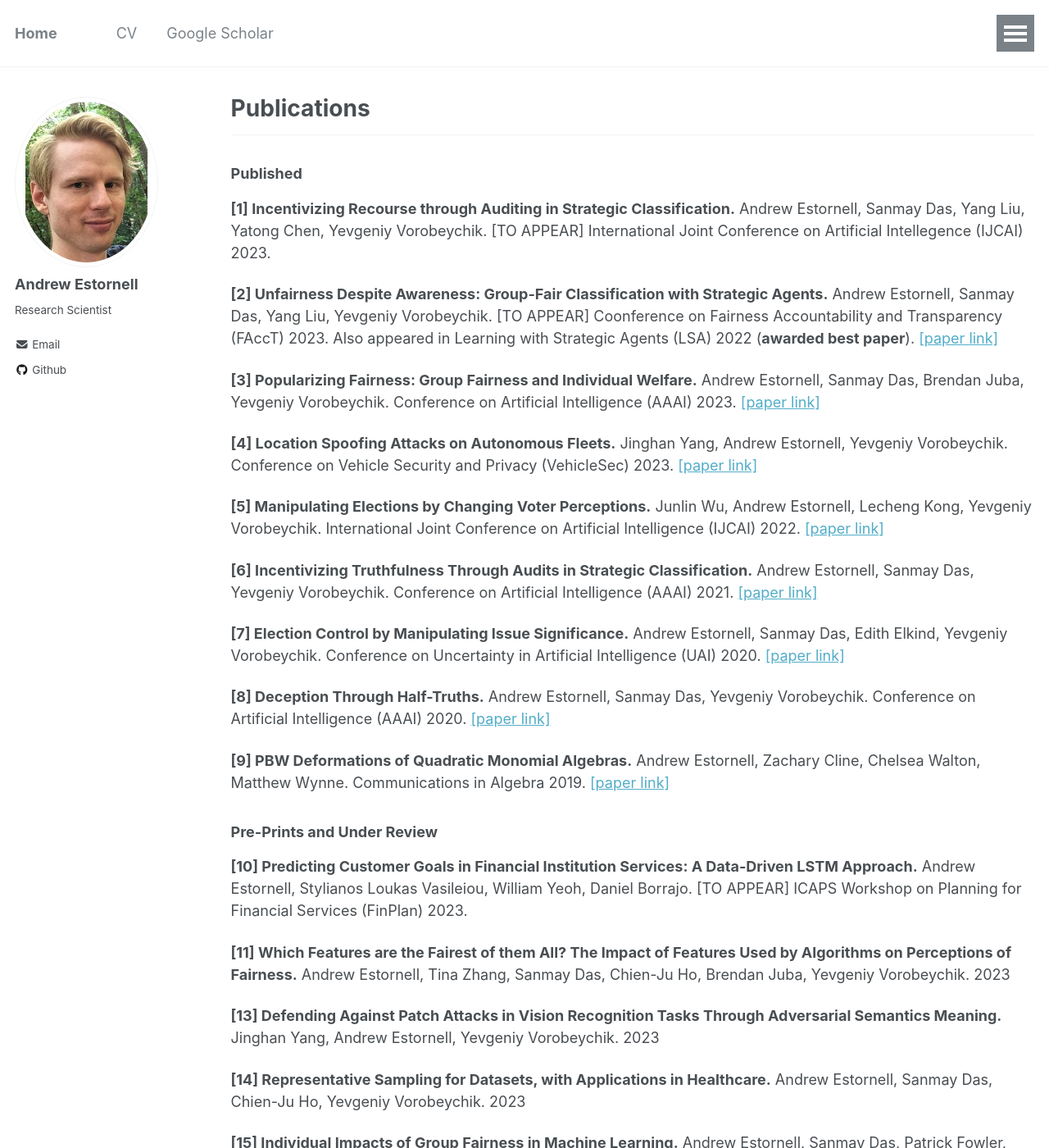
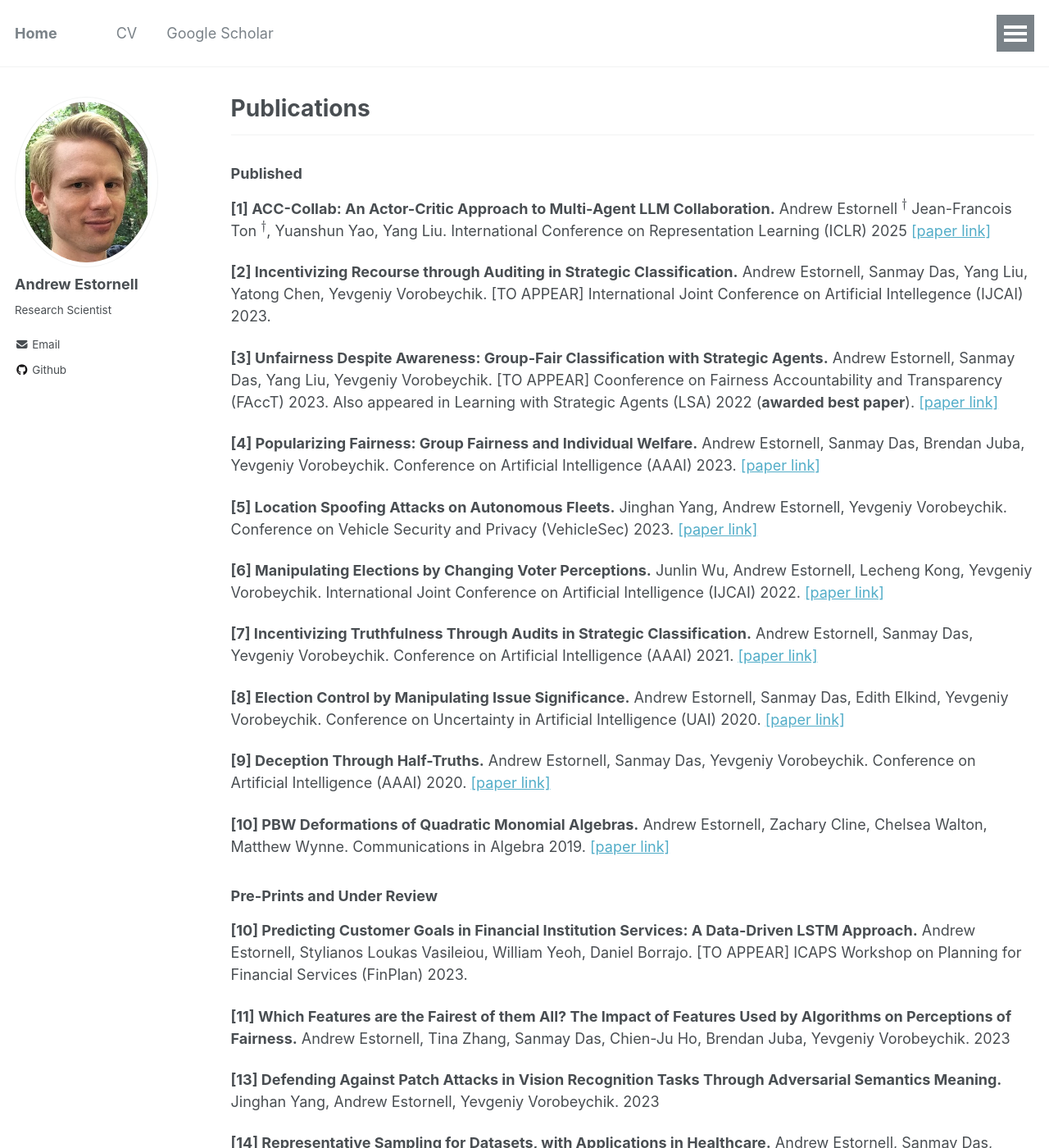
Before and after one commit to andrewEstornell/andrewEstornell.github.io, a Jekyll site: the page built from _pages/publications.md, in a window 1280 px wide and 1400 px high. Shown: the whole window at 82% size. Built offline with Jekyll 4.4.1, drawn with Linux system fonts in a browser that asks for light colours; nearby versions of some CDN libraries; a script bundle is joined from its source files by our own code; library files that are not in the unit come from our copies; formulas are drawn with MathJax 3.

Commit message:
Update publications.md

```diff
--- a/_pages/publications.md
+++ b/_pages/publications.md
@@ -7,24 +7,25 @@
 
 ------
 ### Published
+**[1] ACC-Collab: An Actor-Critic Approach to Multi-Agent LLM Collaboration.** Andrew Estornell $^\dagger$  Jean-Francois Ton $^\dagger$, Yuanshun Yao, Yang Liu. International Conference on Representation Learning (ICLR) 2025 [[paper link]](https://arxiv.org/abs/2411.00053)
 
-**[1] Incentivizing Recourse through Auditing in Strategic Classification.** Andrew Estornell, Sanmay Das, Yang Liu, Yatong Chen, Yevgeniy Vorobeychik. \[TO APPEAR\] International Joint Conference on Artificial Intellegence (IJCAI) 2023.
+**[2] Incentivizing Recourse through Auditing in Strategic Classification.** Andrew Estornell, Sanmay Das, Yang Liu, Yatong Chen, Yevgeniy Vorobeychik. \[TO APPEAR\] International Joint Conference on Artificial Intellegence (IJCAI) 2023.
 
-**[2] Unfairness Despite Awareness: Group-Fair Classification with Strategic Agents.** Andrew Estornell, Sanmay Das, Yang Liu, Yevgeniy Vorobeychik. \[TO APPEAR\] Coonference on Fairness Accountability and Transparency (FAccT) 2023. Also appeared in Learning with Strategic Agents (LSA) 2022 (**awarded best paper**). [[paper link]](https://arxiv.org/pdf/2112.02746.pdf)
+**[3] Unfairness Despite Awareness: Group-Fair Classification with Strategic Agents.** Andrew Estornell, Sanmay Das, Yang Liu, Yevgeniy Vorobeychik. \[TO APPEAR\] Coonference on Fairness Accountability and Transparency (FAccT) 2023. Also appeared in Learning with Strategic Agents (LSA) 2022 (**awarded best paper**). [[paper link]](https://arxiv.org/pdf/2112.02746.pdf)
 
-**[3] Popularizing Fairness: Group Fairness and Individual Welfare.** Andrew Estornell, Sanmay Das, Brendan Juba, Yevgeniy Vorobeychik. Conference on Artificial Intelligence (AAAI) 2023. [[paper link]](https://scholar.google.com/citations?view_op=view_citation&hl=en&user=SSW02WEAAAAJ&citation_for_view=SSW02WEAAAAJ:UeHWp8X0CEIC)
+**[4] Popularizing Fairness: Group Fairness and Individual Welfare.** Andrew Estornell, Sanmay Das, Brendan Juba, Yevgeniy Vorobeychik. Conference on Artificial Intelligence (AAAI) 2023. [[paper link]](https://scholar.google.com/citations?view_op=view_citation&hl=en&user=SSW02WEAAAAJ&citation_for_view=SSW02WEAAAAJ:UeHWp8X0CEIC)
 
-**[4] Location Spoofing Attacks on Autonomous Fleets.** Jinghan Yang, Andrew Estornell, Yevgeniy Vorobeychik. Conference on Vehicle Security and Privacy (VehicleSec) 2023. [[paper link]](https://www.ndss-symposium.org/ndss-paper/auto-draft-371/)
+**[5] Location Spoofing Attacks on Autonomous Fleets.** Jinghan Yang, Andrew Estornell, Yevgeniy Vorobeychik. Conference on Vehicle Security and Privacy (VehicleSec) 2023. [[paper link]](https://www.ndss-symposium.org/ndss-paper/auto-draft-371/)
 
-**[5] Manipulating Elections by Changing Voter Perceptions.** Junlin Wu, Andrew Estornell, Lecheng Kong, Yevgeniy Vorobeychik. International Joint Conference on Artificial Intelligence (IJCAI) 2022. [[paper link]](https://arxiv.org/pdf/2205.00102.pdf)
+**[6] Manipulating Elections by Changing Voter Perceptions.** Junlin Wu, Andrew Estornell, Lecheng Kong, Yevgeniy Vorobeychik. International Joint Conference on Artificial Intelligence (IJCAI) 2022. [[paper link]](https://arxiv.org/pdf/2205.00102.pdf)
 
-**[6]  Incentivizing Truthfulness Through Audits in Strategic Classification.** Andrew Estornell, Sanmay Das, Yevgeniy Vorobeychik. Conference on Artificial Intelligence (AAAI) 2021. [[paper link]](https://ojs.aaai.org/index.php/AAAI/article/view/16674)
+**[7]  Incentivizing Truthfulness Through Audits in Strategic Classification.** Andrew Estornell, Sanmay Das, Yevgeniy Vorobeychik. Conference on Artificial Intelligence (AAAI) 2021. [[paper link]](https://ojs.aaai.org/index.php/AAAI/article/view/16674)
 
-**[7] Election Control by Manipulating Issue Significance.** Andrew Estornell, Sanmay Das, Edith Elkind, Yevgeniy Vorobeychik.  Conference on Uncertainty in Artificial Intelligence (UAI) 2020. [[paper link]](https://proceedings.mlr.press/v124/estornell20a.html)
+**[8] Election Control by Manipulating Issue Significance.** Andrew Estornell, Sanmay Das, Edith Elkind, Yevgeniy Vorobeychik.  Conference on Uncertainty in Artificial Intelligence (UAI) 2020. [[paper link]](https://proceedings.mlr.press/v124/estornell20a.html)
 
-**[8] Deception Through Half-Truths.** Andrew Estornell, Sanmay Das, Yevgeniy Vorobeychik. Conference on Artificial Intelligence (AAAI) 2020. [[paper link]](https://ojs.aaai.org/index.php/AAAI/article/view/6570)
+**[9] Deception Through Half-Truths.** Andrew Estornell, Sanmay Das, Yevgeniy Vorobeychik. Conference on Artificial Intelligence (AAAI) 2020. [[paper link]](https://ojs.aaai.org/index.php/AAAI/article/view/6570)
 
-**[9] PBW Deformations of Quadratic Monomial Algebras.** Andrew Estornell, Zachary Cline, Chelsea Walton, Matthew Wynne.  Communications in Algebra 2019. [[paper link]](https://www.tandfonline.com/doi/full/10.1080/00927872.2018.1536757?casa_token=TuCNA221xeEAAAAA:St_MqmqvdsrE0qoSf_ku_7kvrOTZ5zoXXcdvRY6inE3c5d09eqxkmoTFg1opAkfhTf3baPFiIqqHxEU)
+**[10] PBW Deformations of Quadratic Monomial Algebras.** Andrew Estornell, Zachary Cline, Chelsea Walton, Matthew Wynne.  Communications in Algebra 2019. [[paper link]](https://www.tandfonline.com/doi/full/10.1080/00927872.2018.1536757?casa_token=TuCNA221xeEAAAAA:St_MqmqvdsrE0qoSf_ku_7kvrOTZ5zoXXcdvRY6inE3c5d09eqxkmoTFg1opAkfhTf3baPFiIqqHxEU)
 
 
 ### Pre-Prints and Under Review
```
